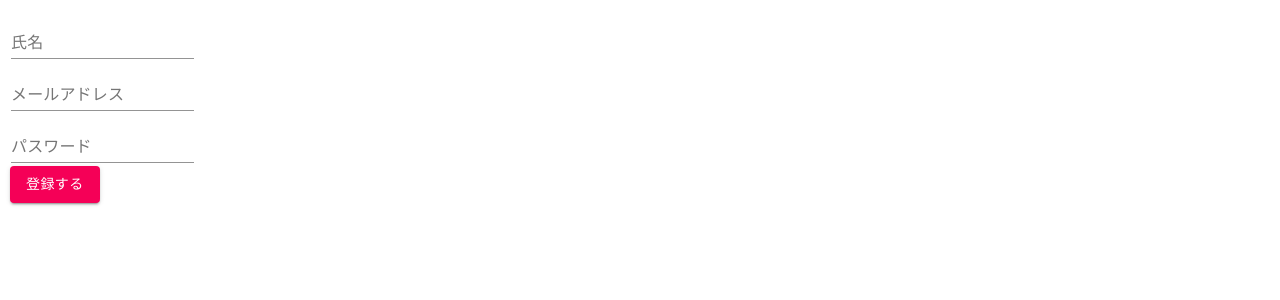
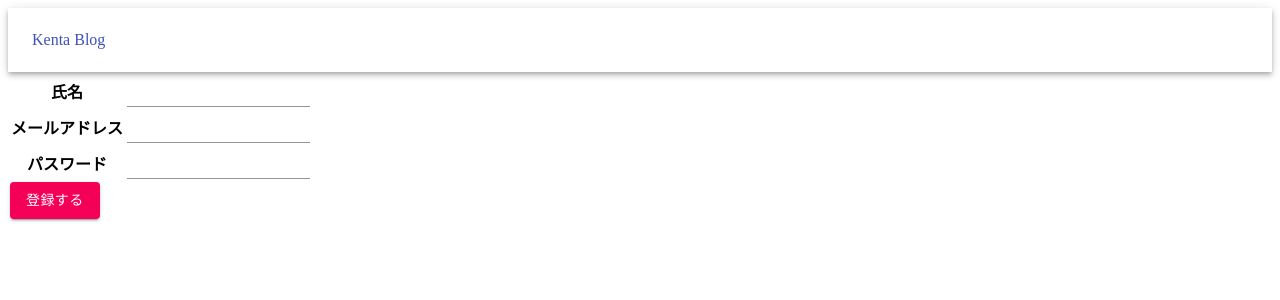
Before and after one commit to kenta0727/blog, a React (Create React App) app: page /registration in a window 1280 px wide. Shown: the top 300 px of the page. Built offline with nearby package versions, Linux system fonts and the light colour scheme.

Commit message:
server-connect-OK and error processing

```diff
--- a/src/components/App.js
+++ b/src/components/App.js
@@ -15,14 +15,14 @@ const HOME = () => {
       {/* Linkから自動的にlinkされるようになっている */}
       <Header />
       <Link to="/Login">
-      {/* <Button variant="raised"> */}
+      <Button variant="raised">
       ログインする
-      {/* </Button> */}
+      </Button>
         </Link>
       <Link to="/registration">
-      {/* <Button variant="raised"> */}
+      <Button variant="raised">
       初めての方はこちら
-      {/* </Button> */}
+      </Button>
       </Link>
     </div>
   );
--- a/src/components/Header.js
+++ b/src/components/Header.js
@@ -7,14 +7,13 @@ class Header extends React.Component {
   render() {
     return (
       <div className='header'>
-        {/* <AppBar position="static" color="inherit">
+        <AppBar position="static" color="inherit">
           <Toolbar>
             <Typography variant="contained" color="primary">
               Kenta Blog
               </Typography>
           </Toolbar>
-        </AppBar> */}
-
+        </AppBar>
       </div>
     );
   }
--- a/src/components/Login.js
+++ b/src/components/Login.js
@@ -6,16 +6,17 @@ class login extends React.Component {
   render() {
     //login or 登録された後にBlogにアクセスできるようにする処理
     return (
-      <form action="">
+      <form action="./Blog_display">
         <table>
           <tbody>
-              <tr>
-              <th><TextField id="standard-basic" label="メールアドレス" /></th>
-              <p>aaaa</p>
+            <tr>
+              <th>メールアドレス</th>
+              <td><TextField id="standard-basic"/></td>
               </tr>
-              <tr>
-                <th><TextField id="standard-basic" label="パスワード" /></th>
-              </tr>
+            <tr>
+              <th>パスワード</th>
+              <td><TextField id="standard-basic" /></td>
+            </tr>
           </tbody>
         </table>
                 <Button variant="contained" color="primary" type="submit" >
--- a/src/components/Registration.js
+++ b/src/components/Registration.js
@@ -11,19 +11,20 @@ class Registration extends React.Component {
           <table>
             <tbody>
             <tr>
-                <th><TextField id="standard-basic" label="氏名" /></th>
+              <th>氏名</th>
+                <td><TextField id="standard-basic" required/></td>
               </tr>
               <tr>
-                <th><TextField id="standard-basic" label="メールアドレス" /></th>
+              <th>メールアドレス</th>
+                <td><TextField id="standard-basic" required/></td>
               </tr>
               <tr>
-                <th><TextField id="standard-basic" label="パスワード" /></th>
+                <th>パスワード</th>
+                <td><TextField id="standard-basic" required/></td>
               </tr>
-              <tr>
                 <Button variant="contained" color="secondary" type="submit" >
                 登録する
                 </Button>
-              </tr>
           </tbody>
         </table>
       </form>
```
